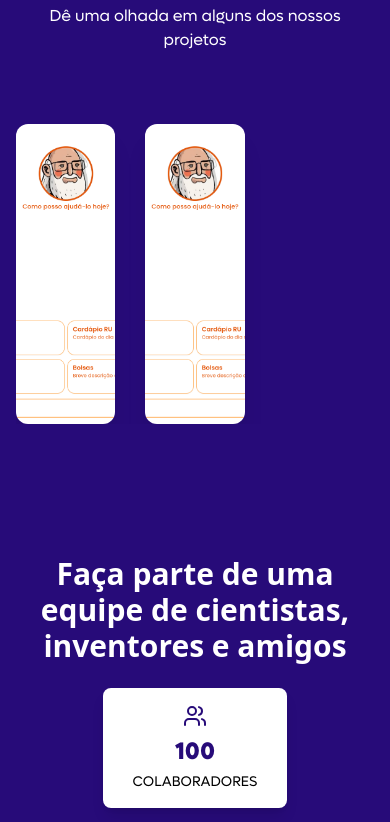
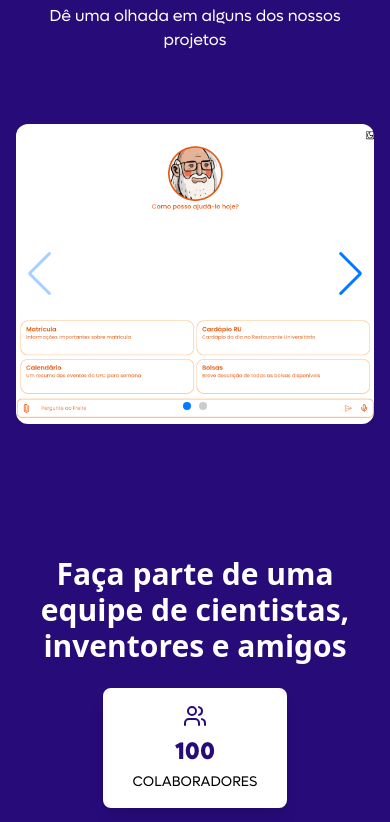
Before and after one commit to reset-ufc/reset-ufc.github.io, a React (Vite) app: page / in a window 390 px wide. Shown: the part 2900-3722 px from the top of the page. Built offline with nearby package versions, Linux system fonts and the light colour scheme; what tailwindcss-animated would draw is missing.

Commit message:
feat: ajuste na responsividade do portifólio

```diff
--- a/src/components/portfolio.tsx
+++ b/src/components/portfolio.tsx
@@ -29,6 +29,14 @@ export default function Portfolio() {
           slidesPerView={3}
           navigation
           pagination={{ clickable: true }}
+          breakpoints={{
+            0: {
+              slidesPerView: 1,
+            },
+            768: {
+              slidesPerView: 3,
+            },
+          }}
         >
           {projects.map((project, index) => (
             <SwiperSlide key={index} className='bg-inherit'>
@@ -39,7 +47,7 @@ export default function Portfolio() {
                   height: '300px',
                 }}
               >
-                <div className="absolute inset-0  bg-black bg-opacity-50 rounded-xl flex flex-col justify-end p-8 opacity-0 hover:opacity-100 transition-opacity duration-300">
+                <div className="absolute inset-0 bg-black bg-opacity-50 rounded-xl flex flex-col justify-end p-8 opacity-0 hover:opacity-100 transition-opacity duration-300">
                   <h1 className="text-white text-xl uppercase group-hover:text-orange-500">
                     {project.name}
                   </h1>
```
